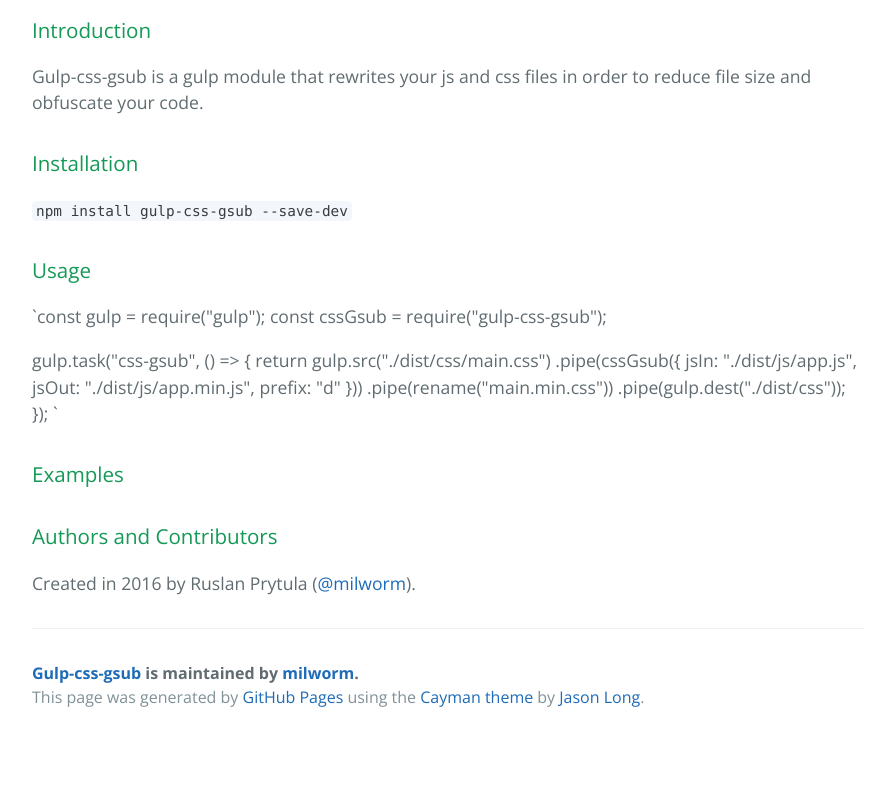
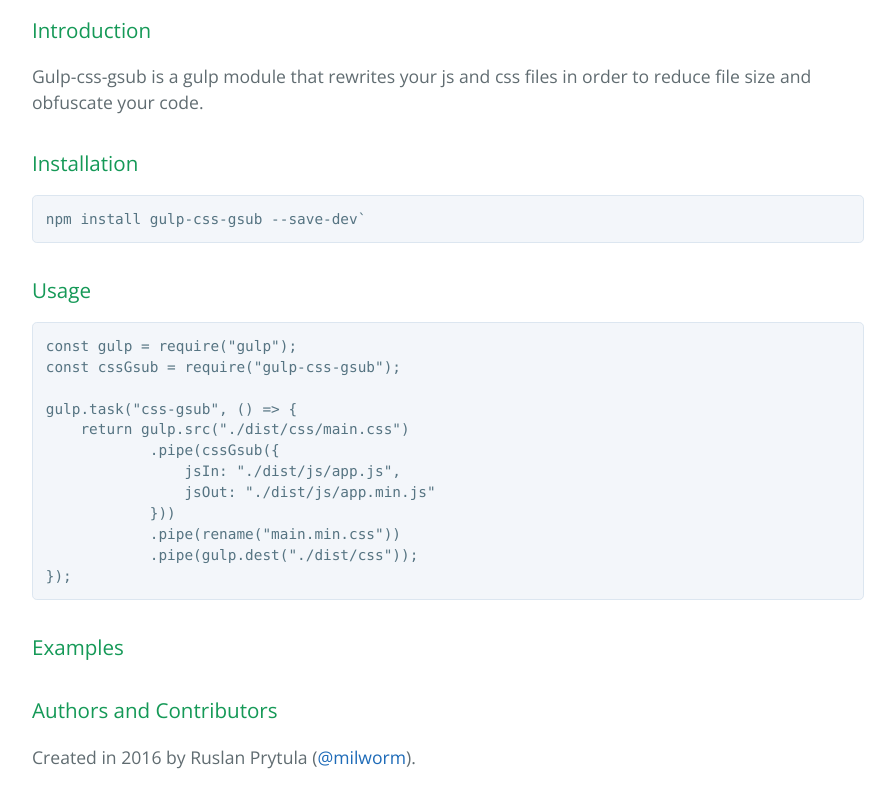
Before and after one commit to milworm/gulp-css-gsub, a plain HTML site: page index.html in a window 1280 px wide. Shown: the part 400-1197 px from the top of the page, without its empty margins (192-1087 px from the left). Before the commit the page ends 1141 px from the top, so only its background shows below. Drawn offline with nearby package versions, Linux system fonts and the light colour scheme.

Commit message:
Create gh-pages branch via GitHub

```diff
--- a/index.html
+++ b/index.html
@@ -27,25 +27,25 @@
 <h3>
 <a id="installation" class="anchor" href="#installation" aria-hidden="true"><span aria-hidden="true" class="octicon octicon-link"></span></a>Installation</h3>
 
-<p><code>npm install gulp-css-gsub --save-dev</code></p>
+<pre><code>npm install gulp-css-gsub --save-dev`
+</code></pre>
 
 <h3>
 <a id="usage" class="anchor" href="#usage" aria-hidden="true"><span aria-hidden="true" class="octicon octicon-link"></span></a>Usage</h3>
 
-<p>`const gulp = require("gulp");
-const cssGsub = require("gulp-css-gsub");</p>
+<pre><code>const gulp = require("gulp");
+const cssGsub = require("gulp-css-gsub");
 
-<p>gulp.task("css-gsub", () =&gt; {
+gulp.task("css-gsub", () =&gt; {
     return gulp.src("./dist/css/main.css")
             .pipe(cssGsub({
                 jsIn: "./dist/js/app.js",
-                jsOut: "./dist/js/app.min.js",
-                prefix: "d"
+                jsOut: "./dist/js/app.min.js"
             }))
             .pipe(rename("main.min.css"))
             .pipe(gulp.dest("./dist/css"));
 });
-`</p>
+</code></pre>
 
 <h3>
 <a id="examples" class="anchor" href="#examples" aria-hidden="true"><span aria-hidden="true" class="octicon octicon-link"></span></a>Examples</h3>
--- a/params.json
+++ b/params.json
@@ -1 +1 @@
-{"name":"Gulp-css-gsub","tagline":"A gulp module to minify CSS classes.","body":"### Introduction\r\nGulp-css-gsub is a gulp module that rewrites your js and css files in order to reduce file size and obfuscate your code.\r\n\r\n### Installation\r\n\r\n`npm install gulp-css-gsub --save-dev`\r\n\r\n### Usage\r\n\r\n`const gulp = require(\"gulp\");\r\nconst cssGsub = require(\"gulp-css-gsub\");\r\n\r\ngulp.task(\"css-gsub\", () => {\r\n    return gulp.src(\"./dist/css/main.css\")\r\n            .pipe(cssGsub({ \r\n                jsIn: \"./dist/js/app.js\", \r\n                jsOut: \"./dist/js/app.min.js\",\r\n                prefix: \"d\"\r\n            }))\r\n            .pipe(rename(\"main.min.css\"))\r\n            .pipe(gulp.dest(\"./dist/css\"));\r\n});\r\n`\r\n\r\n### Examples\r\n\r\n### Authors and Contributors\r\nCreated in 2016 by Ruslan Prytula (@milworm).","google":"UA-73214011-1","note":"Don't delete this file! It's used internally to help with page regeneration."}
+{"name":"Gulp-css-gsub","tagline":"A gulp module to minify CSS classes.","body":"### Introduction\r\nGulp-css-gsub is a gulp module that rewrites your js and css files in order to reduce file size and obfuscate your code.\r\n\r\n### Installation\r\n\r\n    npm install gulp-css-gsub --save-dev`\r\n\r\n### Usage\r\n\r\n    const gulp = require(\"gulp\");\r\n    const cssGsub = require(\"gulp-css-gsub\");\r\n\r\n    gulp.task(\"css-gsub\", () => {\r\n        return gulp.src(\"./dist/css/main.css\")\r\n                .pipe(cssGsub({ \r\n                    jsIn: \"./dist/js/app.js\", \r\n                    jsOut: \"./dist/js/app.min.js\"\r\n                }))\r\n                .pipe(rename(\"main.min.css\"))\r\n                .pipe(gulp.dest(\"./dist/css\"));\r\n    });\r\n\r\n### Examples\r\n\r\n### Authors and Contributors\r\nCreated in 2016 by Ruslan Prytula (@milworm).","google":"UA-73214011-1","note":"Don't delete this file! It's used internally to help with page regeneration."}
```
